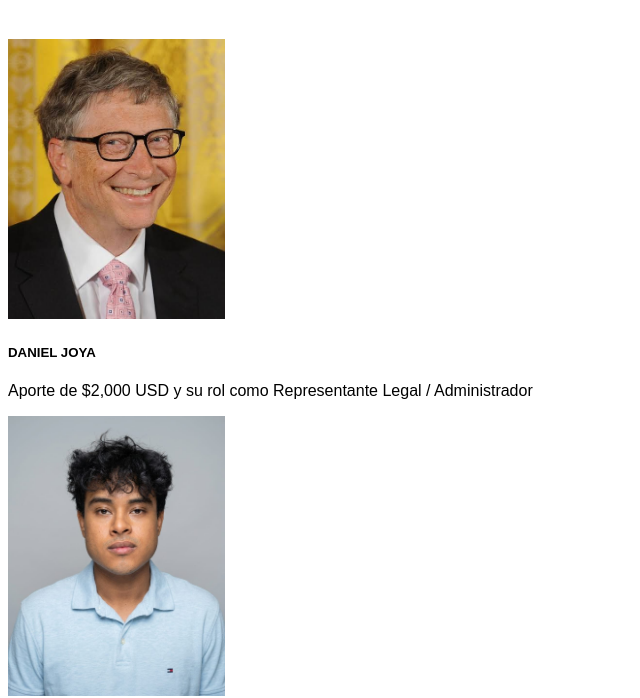
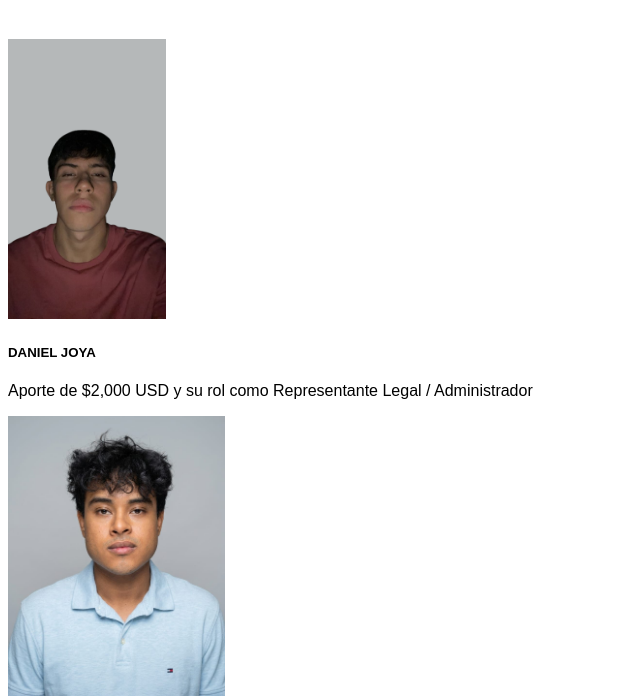
Before and after one commit to Puchungu/joya-garage, an Astro site: page /joya-garage/Team in a window 1280 px wide. Shown: the part 111-809 px from the top of the page, without its empty margins (0-640 px from the left). Built offline with nearby package versions, Linux system fonts and the light colour scheme; Astro itself is replaced by a stand-in of ours.

Commit message:
fix: update image source for Daniel Joya in Team page

```diff
--- a/src/pages/Team.astro
+++ b/src/pages/Team.astro
@@ -6,7 +6,7 @@
         <div class="row row-cols-1 row-cols-md-3 row-cols-xl-5 g-4">
             <div class="col">
                 <div class="card h-100">
-                    <img src="/ejemplo.jpg" class="card-img-top" alt="FOTO DE DANIEL JOSUE JOYA MAJANO">
+                    <img src="/joya.png" class="card-img-top" alt="FOTO DE DANIEL JOSUE JOYA MAJANO">
                     <div class="card-body bg-dark text-white border border-warning">
                         <h5 class="card-title text-warning">DANIEL JOYA </h5>
                         <p class="card-text">Aporte de $2,000 USD y su rol como Representante Legal / Administrador</p>
@@ -49,7 +49,7 @@
                     </div>
                 </div>
             </div>
-        </div> <!-- Aquí se cerraba un div extra antes que rompía el HTML -->
+        </div>
     </div>
 </section>
 
@@ -74,7 +74,7 @@
         z-index: 1;
     }
     .card-img-top{
-        height: 280px; /* Puedes ajustar este valor según el tamaño que desees */
+        height: 280px;
         object-fit: cover;
     }
 </style>
```
Also changed, not shown: public/joya.png (added).
